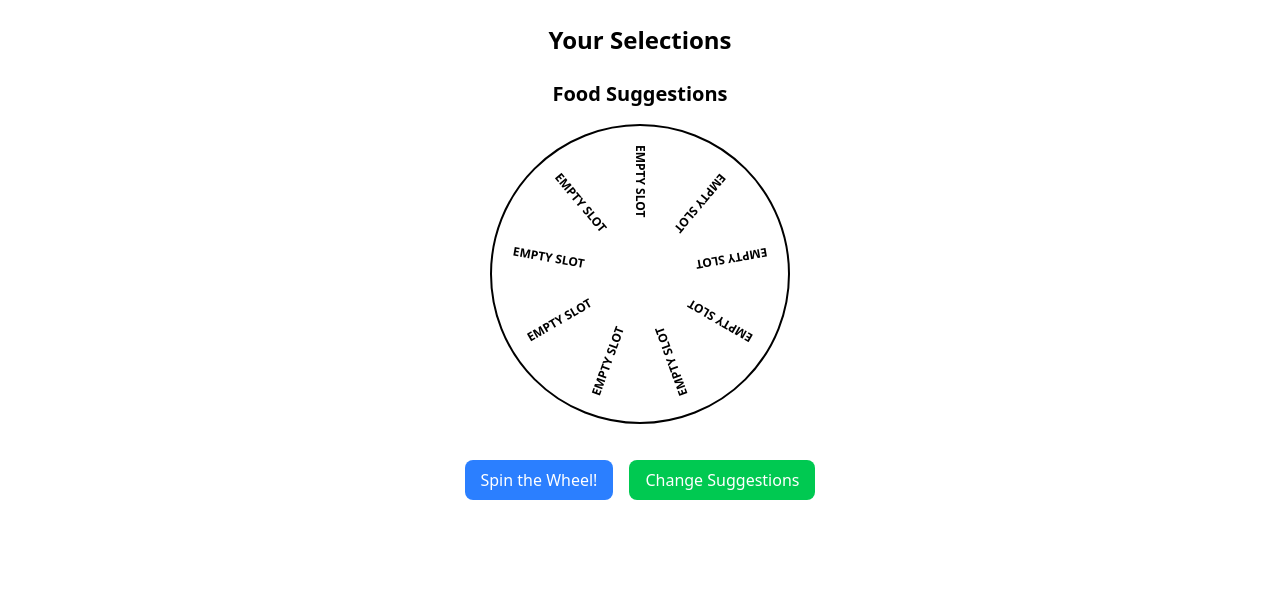
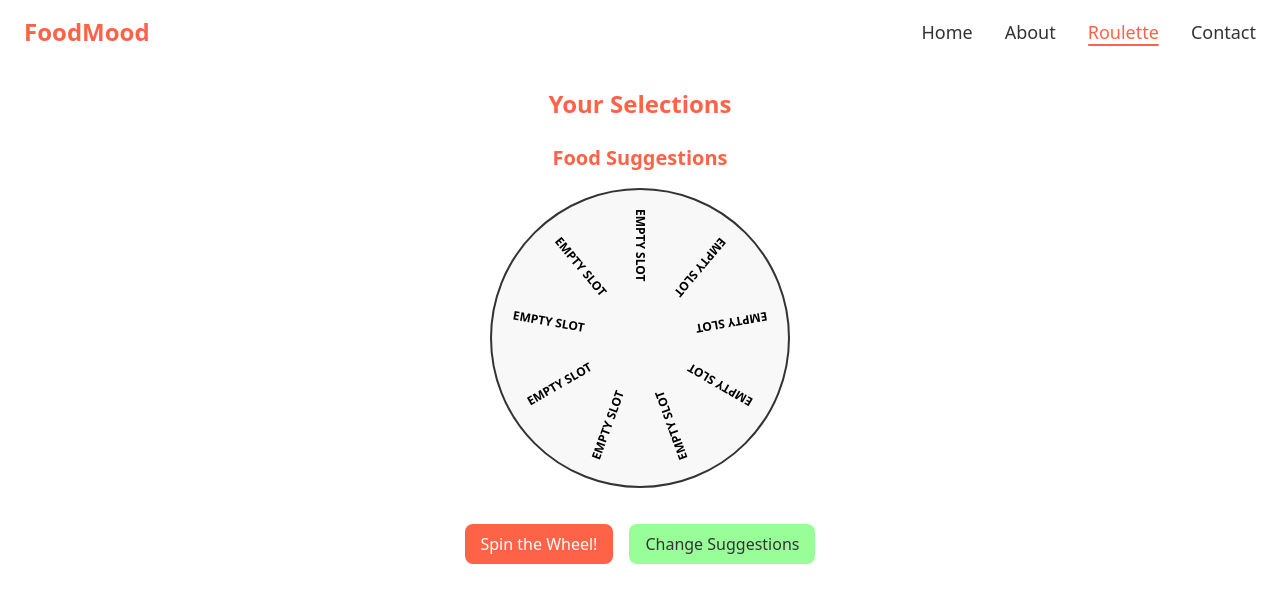
Before and after one commit to DevChiii/crave-spin, a SvelteKit app: page /roulette in a window 1280 px wide. Shown: the top 602 px of the page. Built offline with nearby package versions, Linux system fonts and the light colour scheme.

Commit message:
Add Navbar and new color theme

```diff
--- /dev/null
+++ b/src/lib/components/Navbar.svelte
@@ -0,0 +1,113 @@
+<script>
+    import { page } from '$app/stores';
+    import { onMount } from 'svelte';
+
+    // Navbar items
+    const navItems = [
+      { name: 'Home', path: '/' },
+      { name: 'About', path: '/about' },
+      { name: 'Roulette', path: '/roulette' },
+      { name: 'Contact', path: '/contact' }
+    ];
+
+    let isMenuOpen = false;
+    let scrolled = false;
+
+    // Toggle mobile menu
+    function toggleMenu() {
+      isMenuOpen = !isMenuOpen;
+    }
+
+    // Close mobile menu when clicking outside
+    function closeMenu() {
+      isMenuOpen = false;
+    }
+
+    // Track scroll for navbar background change
+    onMount(() => {
+      const handleScroll = () => {
+        scrolled = window.scrollY > 10;
+      };
+
+      window.addEventListener('scroll', handleScroll);
+
+      return () => {
+        window.removeEventListener('scroll', handleScroll);
+      };
+    });
+  </script>
+
+  <nav class={`fixed top-0 left-0 w-full z-50 transition-all duration-300 ${scrolled ? 'bg-[#F5F5DC] shadow-md py-2' : 'bg-transparent py-4'}`}>
+    <div class="container mx-auto px-6 flex justify-between items-center">
+      <!-- Logo -->
+      <a href="/" class="text-[#FF6347] text-2xl font-bold flex items-center">
+        <span>FoodMood</span>
+      </a>
+
+      <!-- Desktop Navigation -->
+      <div class="hidden md:flex space-x-8">
+        {#each navItems as item}
+          <a
+            href={item.path}
+            class={`relative text-lg transition-colors duration-300 ${$page.url.pathname === item.path ? 'text-[#FF6347] font-medium' : 'text-[#333] hover:text-[#FFA500]'}`}
+          >
+            {item.name}
+            {#if $page.url.pathname === item.path}
+              <span class="absolute bottom-0 left-0 w-full h-0.5 bg-[#FF6347] rounded-full"></span>
+            {/if}
+          </a>
+        {/each}
+      </div>
+
+      <!-- Mobile Menu Button -->
+      <button
+        class="md:hidden text-[#FF6347] focus:outline-none"
+        on:click={toggleMenu}
+        aria-label="Toggle menu"
+      >
+        <svg xmlns="http://www.w3.org/2000/svg" class="h-6 w-6" fill="none" viewBox="0 0 24 24" stroke="currentColor">
+          {#if isMenuOpen}
+            <path stroke-linecap="round" stroke-linejoin="round" stroke-width="2" d="M6 18L18 6M6 6l12 12" />
+          {:else}
+            <path stroke-linecap="round" stroke-linejoin="round" stroke-width="2" d="M4 6h16M4 12h16M4 18h16" />
+          {/if}
+        </svg>
+      </button>
+    </div>
+
+    <!-- Mobile Menu -->
+    {#if isMenuOpen}
+      <!-- svelte-ignore a11y_click_events_have_key_events -->
+      <!-- svelte-ignore a11y_no_static_element_interactions -->
+      <div
+        class="fixed inset-0 bg-black bg-opacity-50 z-40"
+        on:click={closeMenu}
+      ></div>
+
+      <div class="fixed top-0 right-0 w-64 h-full bg-[#F5F5DC] z-50 transform transition-transform duration-300 ease-in-out">
+        <div class="flex justify-end p-4">
+          <!-- svelte-ignore a11y_consider_explicit_label -->
+          <button class="text-[#FF6347]" on:click={closeMenu}>
+            <svg xmlns="http://www.w3.org/2000/svg" class="h-6 w-6" fill="none" viewBox="0 0 24 24" stroke="currentColor">
+              <path stroke-linecap="round" stroke-linejoin="round" stroke-width="2" d="M6 18L18 6M6 6l12 12" />
+            </svg>
+          </button>
+        </div>
+
+        <div class="flex flex-col space-y-4 p-4">
+          {#each navItems as item}
+            <a
+              href={item.path}
+              class={`py-2 px-4 rounded-md transition-colors duration-300 ${$page.url.pathname === item.path ? 'bg-[#FF6347] text-[#F5F5DC] font-medium' : 'text-[#333] hover:bg-[#FFA500] hover:text-[#F5F5DC]'}`}
+              on:click={closeMenu}
+            >
+              {item.name}
+            </a>
+          {/each}
+        </div>
+      </div>
+    {/if}
+  </nav>
+
+  <!-- Spacer to prevent content from hiding under the navbar -->
+  <div class="h-16"></div>
--- a/src/lib/stores/store.js
+++ b/src/lib/stores/store.js
@@ -4,6 +4,6 @@ import { writable } from 'svelte/store';
 // Creating a writable store for the user selections
 export const userData = writable({
   mood: '',
-  country: '',
+  place: '',
   weather: ''
 });
--- a/src/routes/+layout.svelte
+++ b/src/routes/+layout.svelte
@@ -2,6 +2,7 @@
 	import '../app.css';
 	import { dev } from '$app/environment';
 	import { injectAnalytics } from '@vercel/analytics/sveltekit';
+	import Navbar from '$lib/components/Navbar.svelte';
 
 	// Inject analytics tracking
 	injectAnalytics({ mode: dev ? 'development' : 'production' });
@@ -9,4 +10,5 @@
 	let { children } = $props();
   </script>
 
+  <Navbar />
   {@render children()}
--- a/src/routes/roulette/+page.svelte
+++ b/src/routes/roulette/+page.svelte
@@ -10,7 +10,7 @@
   let isLoading = true;
   let spinDegree = 0;
   let isSpinning = false;
-  let isBlurred = false;  // Track blur state
+  let isBlurred = false;
   // @ts-ignore
   /**
 	 * @type {{ name: any; } | null}
@@ -39,23 +39,15 @@
     }
   }
 
-  // Function to get random food suggestions
   function getRandomFoodSuggestions() {
     fetch('/data/foodDatabase.json')
       .then((response) => response.json())
       .then((foodDatabase) => {
-        // Shuffle the entire foodDatabase
         let shuffledFoodSuggestions = foodDatabase.foods.sort(() => Math.random() - 0.5);
-
-        // Add placeholders if there are fewer than 9 items
         while (shuffledFoodSuggestions.length < minimumFoodItems) {
           shuffledFoodSuggestions.push({ name: 'Empty Slot' });
         }
-
-        // Slice the array to ensure exactly 9 items
         shuffledFoodSuggestions = shuffledFoodSuggestions.slice(0, minimumFoodItems);
-
-        // Set the new random suggestions
         foodSuggestions = [...shuffledFoodSuggestions];
       })
       .catch((error) => {
@@ -63,7 +55,6 @@
       });
   }
 
-  // Function to spin the roulette wheel
   function spinWheel() {
     if (isSpinning) return;
     isSpinning = true;
@@ -72,23 +63,21 @@
 
     setTimeout(() => {
       const randomIndex = Math.floor(Math.random() * foodSuggestions.length);
+      // @ts-ignore
       selectedFood = foodSuggestions[randomIndex];
       isSpinning = false;
 
-      // Add a highlight class to the selected food after the spin
+      // @ts-ignore
       foodSuggestions = foodSuggestions.map((food, index) => ({
         ...food,
-        isHighlighted: index === randomIndex,  // Highlight the selected food
+        isHighlighted: index === randomIndex,
       }));
 
-      // Enable the blur effect on the background
       isBlurred = true;
     }, 2000);
   }
 
-  // Function to reset blur effect when "Spin the Wheel" or "Change Suggestions" is clicked
   function resetBlur() {
-    // Remove the result and reset the blur state
     selectedFood = null;
     isBlurred = false;
   }
@@ -99,19 +88,20 @@
 </script>
 
 <div class="p-6 text-center">
-  <h1 class="text-2xl font-bold mb-4">Your Selections</h1>
+  <h1 class="text-2xl font-bold mb-4 text-[#FF6347]">Your Selections</h1>
 
   {#if $userData.mood}
   <p class="mt-4 text-lg">
-      You are in <strong>{$userData.country}</strong>, the weather is <strong>{$userData.weather}</strong>,
-      and you are feeling <strong class="text-blue-500">{$userData.mood}</strong>.
+    You are in <strong>{$userData.place}</strong>, the weather is <strong>{$userData.weather}</strong>,
+    and you are feeling <strong class="text-[#FF6347]">{$userData.mood}</strong>.
   </p>
+
   {/if}
 
-  <h2 class="text-xl font-semibold mt-6 mb-4">Food Suggestions</h2>
+  <h2 class="text-xl font-semibold mt-6 mb-4 text-[#FF6347]">Food Suggestions</h2>
 
   {#if isLoading}
-    <p class="mt-4 text-lg text-gray-500">Loading food suggestions...</p>
+    <p class="mt-4 text-lg text-[#333]">Loading food suggestions...</p>
   {:else if foodSuggestions.length > 0}
     <div class="roulette-wrapper">
       <div class="roulette-container">
@@ -136,16 +126,16 @@
       </div>
 
       <div class="mt-4 flex justify-center gap-4">
-        <button on:click={() => { spinWheel(); resetBlur(); }} class="px-4 py-2 bg-blue-500 text-white rounded-lg">
+        <button on:click={() => { spinWheel(); resetBlur(); }} class="px-4 py-2 bg-[#FF6347] text-white rounded-lg hover:bg-[#E25438] transition-colors">
           Spin the Wheel!
         </button>
-        <button on:click={() => { getRandomFoodSuggestions(); resetBlur(); }} class="px-4 py-2 bg-green-500 text-white rounded-lg">
+        <button on:click={() => { getRandomFoodSuggestions(); resetBlur(); }} class="px-4 py-2 bg-[#98FF98] text-[#333] rounded-lg hover:bg-[#89EE89] transition-colors">
           Change Suggestions
         </button>
       </div>
     </div>
   {:else}
-    <p class="mt-4 text-lg text-red-500">No food suggestions found for your mood and weather.</p>
+    <p class="mt-4 text-lg text-[#FF6347]">No food suggestions found for your mood and weather.</p>
   {/if}
 </div>
 
@@ -169,12 +159,13 @@
     width: 300px;
     height: 300px;
     border-radius: 50%;
-    border: 2px solid #000;
+    border: 2px solid #333;
     position: relative;
     overflow: hidden;
     transform-origin: center center;
     transition: transform 2s ease-out;
     margin: 0 auto;
+    background-color: #f8f8f8;
   }
 
   .roulette-items {
@@ -192,7 +183,7 @@
   }
 
   .roulette-items.blurred {
-    filter: blur(4px); /* Apply the blur effect */
+    filter: blur(4px);
   }
 
   .roulette-item {
@@ -221,6 +212,10 @@
     white-space: nowrap;
   }
 
+  .roulette-item.highlighted span {
+    color: #FF6347;
+  }
+
   .selected-food {
     position: absolute;
     top: 50%;
@@ -230,6 +225,9 @@
     font-weight: bold;
     color: #333;
     z-index: 10;
+    background-color: rgba(255, 255, 255, 0.8);
+    padding: 8px 12px;
+    border-radius: 4px;
   }
 
   .selected-food span {
@@ -237,4 +235,16 @@
     font-weight: bold;
     color: #333;
   }
+
+  button {
+    transition: all 0.2s ease;
+  }
+
+  button:hover {
+    opacity: 0.9;
+  }
+
+  button:active {
+    transform: translateY(1px);
+  }
 </style>
```
Lines whose indentation alone changed are shown as unchanged.
